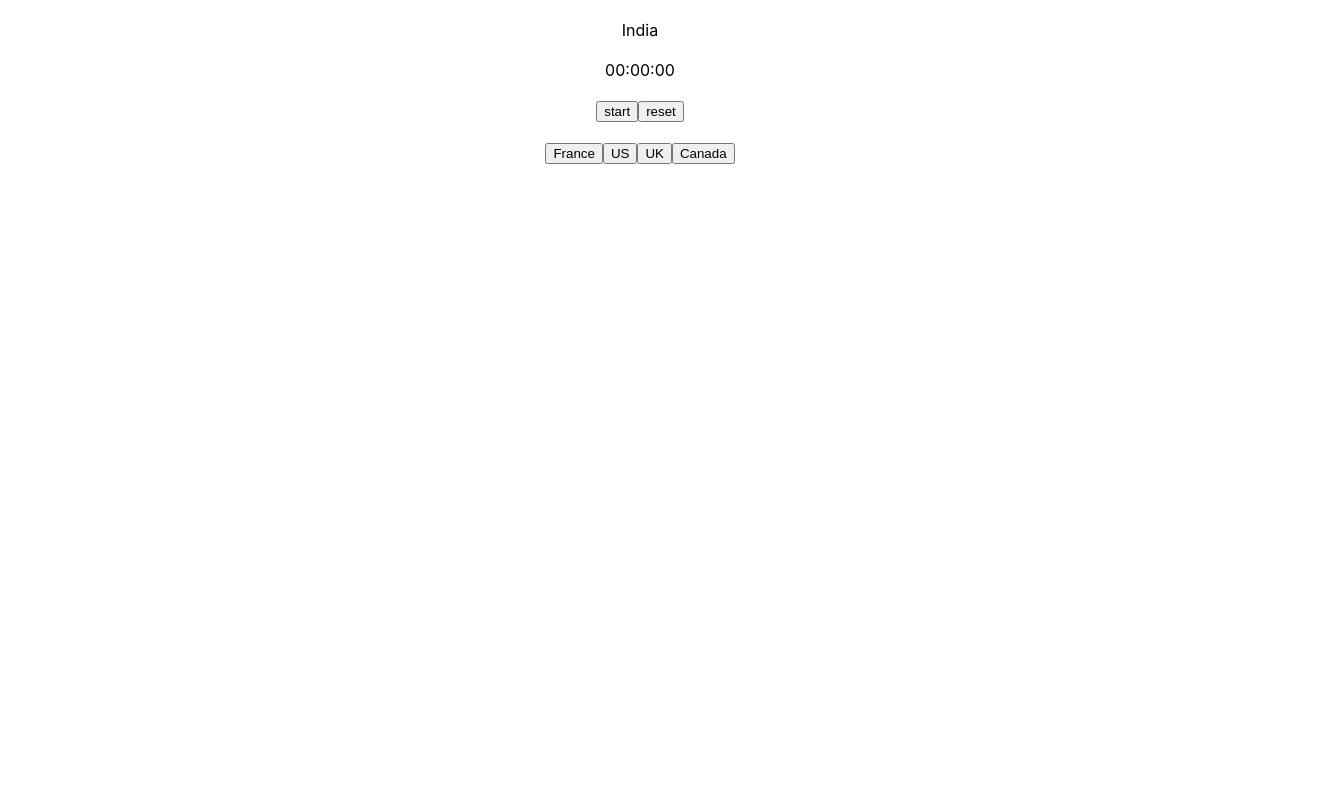
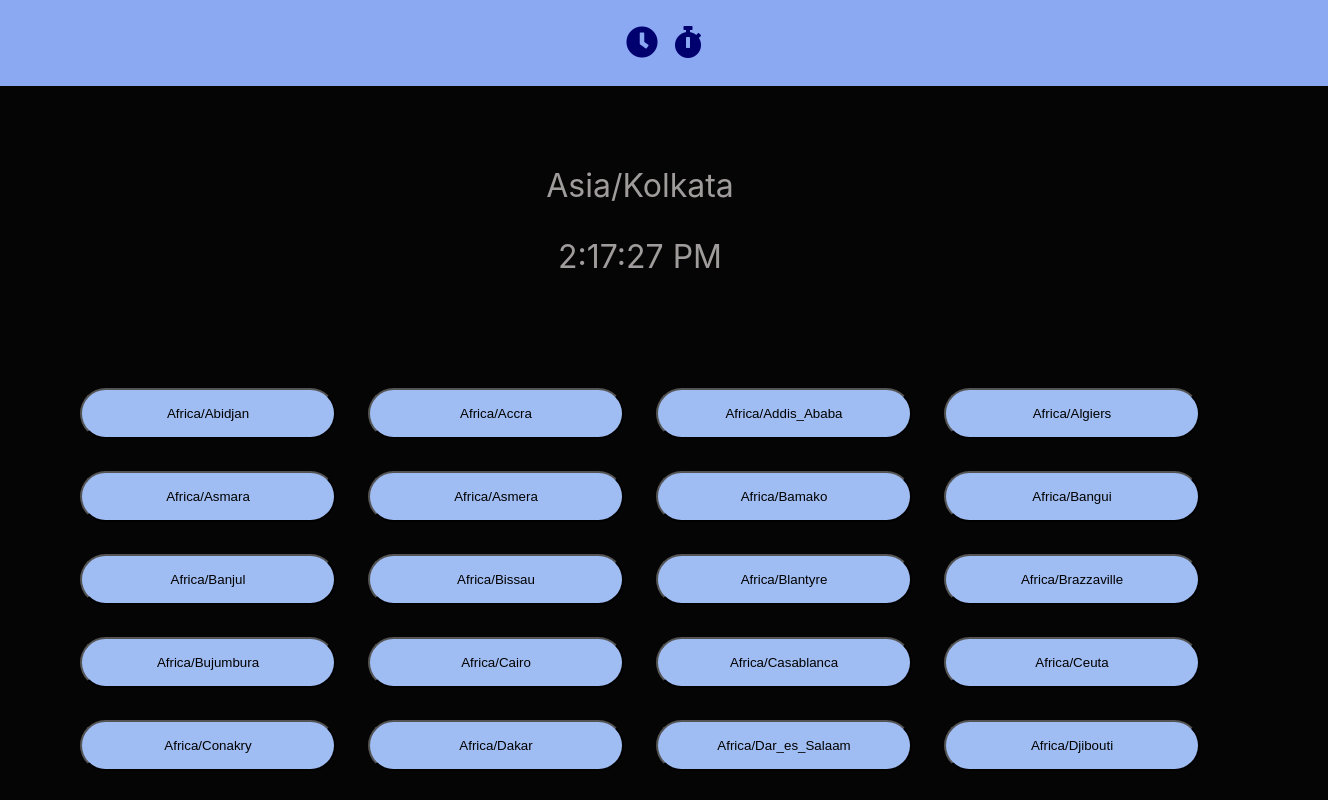
Before and after one commit to deepti2312/Stopwatch, a React (Create React App) app: page / in a window 1280 px wide. Shown: the top 800 px of the page, 1328 px wide, since content can reach past the window. Built offline with nearby package versions, Linux system fonts and the light colour scheme.

Commit message:
Added Routes, CSS and stopwatch

```diff
--- a/package.json
+++ b/package.json
@@ -11,6 +11,7 @@
     "react": "^18.2.0",
     "react-dom": "^18.2.0",
     "react-moment": "^1.1.3",
+    "react-router-dom": "^6.18.0",
     "react-scripts": "5.0.1",
     "web-vitals": "^2.1.4"
   },
--- a/public/index.html
+++ b/public/index.html
@@ -14,6 +14,9 @@
 
 <body>
   <noscript>You need to enable JavaScript to run this app.</noscript>
+  <link rel="stylesheet" href="https://maxcdn.bootstrapcdn.com/font-awesome/4.4.0/css/font-awesome.min.css" />
+  <link rel="stylesheet" href="https://use.fontawesome.com/releases/v5.6.3/css/all.css"
+    integrity="sha384-UHRtZLI+pbxtHCWp1t77Bi1L4ZtiqrqD80Kn4Z8NTSRyMA2Fd33n5dQ8lWUE00s/" crossorigin="anonymous" />
   <div id="root"></div>
 
 </body>
--- a/src/App.css
+++ b/src/App.css
@@ -1,38 +1,8 @@
-.App {
-  text-align: center;
+.page {
+  background-color: #282c34;
 }
 
-.App-logo {
-  height: 40vmin;
-  pointer-events: none;
+.alarmBtn {
+  color: black;
+  background-color: rgb(139, 168, 243);
 }
-
-@media (prefers-reduced-motion: no-preference) {
-  .App-logo {
-    animation: App-logo-spin infinite 20s linear;
-  }
-}
-
-.App-header {
-  background-color: #282c34;
-  min-height: 100vh;
-  display: flex;
-  flex-direction: column;
-  align-items: center;
-  justify-content: center;
-  font-size: calc(10px + 2vmin);
-  color: white;
-}
-
-.App-link {
-  color: #61dafb;
-}
-
-@keyframes App-logo-spin {
-  from {
-    transform: rotate(0deg);
-  }
-  to {
-    transform: rotate(360deg);
-  }
-}
--- a/src/App.js
+++ b/src/App.js
@@ -1,11 +1,20 @@
+import { BrowserRouter, Route, Routes } from 'react-router-dom';
 import './App.css';
-import Stopwatch from './Component';
+import { Stopwatch, Currenttime } from './Component';
+import Navbar from './Navbar';
 
 function App() {
   return (
-    <div className="App">
-      <Stopwatch />
-    </div>
+    <>
+      <BrowserRouter>
+        <Navbar />
+        <Routes>
+          <Route path='/' element={<Currenttime />} />
+          <Route path='/stopwatch' element={<Stopwatch />} />
+        </Routes>
+      </BrowserRouter>
+
+    </>
   );
 }
 
--- a/src/Component.css
+++ b/src/Component.css
@@ -0,0 +1,43 @@
+.time {
+    text-align: center;
+    margin-top: 5rem;
+    color: rgb(160, 156, 156);
+    font-size: xx-large;
+}
+
+.grid {
+    display: grid;
+    grid-template-columns: 1fr 1fr 1fr 1fr;
+    grid-gap: 2rem;
+    margin-block: 2rem;
+    padding: 5rem;
+}
+
+.Btn {
+    background-color: rgb(160, 189, 243);
+    border-radius: 4rem;
+    padding: 1rem;
+}
+
+.startBtn {
+    background-color: rgb(9, 231, 101);
+    border-radius: 4rem;
+    padding: 1rem;
+    margin-left: 1rem;
+}
+
+.stopBtn {
+    background-color: rgb(233, 50, 26);
+    border-radius: 4rem;
+    padding: 1rem;
+    margin-left: 1rem;
+
+}
+
+.resetBtn {
+    background-color: rgb(248, 204, 5);
+    border-radius: 4rem;
+    padding: 1rem;
+    margin-left: 1rem;
+
+}
--- a/src/Component.js
+++ b/src/Component.js
@@ -1,25 +1,27 @@
+import './Component.css'
 import React, { useState, useEffect } from "react";
-import moment from 'moment';
+import moment from 'moment-timezone';
 
 
-export default function Stopwatch() {
-    let initialTime = "00:00:00"
-    const [time, setTime] = useState(initialTime);
-    const [country, setCountry] = useState("India");
+function Stopwatch() {
+    const [time, setTime] = useState(0);
     const [isRunning, setIsRunning] = useState(false)
 
     useEffect(() => {
-        isRunning ?
-            setInterval(() => setTime(moment().format("LTS")), 1000) :
-            setTime(initialTime)
-    })
+        let intervalId;
+        if (isRunning) {
+            intervalId = setInterval(() => setTime(time + 1), 10)
+        } return () => clearInterval(intervalId);
+    }, [isRunning, time])
 
-    const france = () => {
-        setInterval(() => setTime(moment().format("LTS")), 1000)
-    }
+    const hours = Math.floor(time / 360000);
+    const minutes = Math.floor((time % 360000) / 6000);
+    const seconds = Math.floor((time % 6000) / 100);
+    const milliseconds = time % 100;
+
     const reset = () => {
         setIsRunning(false)
-        setTime(initialTime)
+        setTime(0)
     }
 
     const start = () => {
@@ -28,34 +30,54 @@ export default function Stopwatch() {
 
     const stop = () => {
         setIsRunning(false)
-        clearInterval()
     }
 
     return (
-        <div>
-            <br />
-            <div>
-                {country}
-            </div><br />
-            <div>
-                {time}
-            </div>
-            <div><br />
+        <div className='time'>
+            <p>
+                {hours}:{minutes.toString().padStart(2, "0")}:
+                {seconds.toString().padStart(2, "0")}:
+                {milliseconds.toString().padStart(2, "0")}
+            </p>
+            <p>
                 {
-                    isRunning ? <button onClick={stop}>stop</button> :
-                        <button onClick={start}>start</button>
+                    isRunning ? <button className="startBtn" onClick={stop}>stop</button> :
+                        <button className="stopBtn" onClick={start}>start</button>
                 }
-                <button onClick={reset}>reset</button>
-            </div><br />
-            <div>
-                <button onClick={france}>France</button>
-                <button>US</button>
-                <button>UK</button>
-                <button>Canada</button>
-            </div>
-            <div>
-
-            </div>
+                <button className="resetBtn" onClick={reset}>reset</button>
+            </p>
         </div>
     )
 }
+
+function Currenttime() {
+    const [zone, setZone] = useState("Asia/Kolkata")
+    const [time, setTime] = useState(moment().tz(zone).format("LTS"));
+    const countries = moment.tz.names()
+
+    useEffect(() => {
+        let clear = setInterval(() => {
+            setTime(moment().tz(zone).format("LTS"))
+        })
+        return () => clearInterval(clear)
+    }, [zone])
+
+    const changeTime = (country) => {
+        setZone(country)
+
+    }
+
+    return (
+        <>
+            <div className="time">
+                <p>{zone}</p>
+                <p>{time}</p>
+            </div>
+            <div className='grid'>
+                {countries.map((name) => <button className="Btn" onClick={() => changeTime(name)}>{name}</button>)}
+            </div>
+        </>
+    )
+}
+
+export { Stopwatch, Currenttime };
--- /dev/null
+++ b/src/Navbar.css
@@ -0,0 +1,24 @@
+.navBar {
+    width: 100%;
+    background-color: rgb(139, 168, 243);
+    padding: 1.5rem;
+    font-family: 'Lucida Sans', 'Lucida Sans Regular', 'Lucida Grande', 'Lucida Sans Unicode', Geneva, Verdana, sans-serif;
+}
+
+.icon {
+    text-align: center;
+
+}
+
+.clockicon {
+    font-size: xx-large;
+    text-align: center;
+    color: rgb(0, 0, 110);
+}
+
+.stopwatchicon {
+    font-size: xx-large;
+    margin-left: 1rem;
+    color: rgb(0, 0, 110);
+
+}
--- /dev/null
+++ b/src/Navbar.js
@@ -0,0 +1,15 @@
+import './Navbar.css'
+import { Link } from "react-router-dom";
+
+export default function Navbar() {
+    return (
+        <div>
+            <nav className='navBar'>
+                <div className='icon' >
+                    <Link to="/" className='clockicon'><i class="fa fa-clock"></i></Link>
+                    <Link to="/stopwatch" className='stopwatchicon'><i class="fa fa-stopwatch"></i></Link>
+                </div>
+            </nav>
+        </div>
+    )
+}
--- a/src/index.css
+++ b/src/index.css
@@ -5,6 +5,9 @@ body {
     sans-serif;
   -webkit-font-smoothing: antialiased;
   -moz-osx-font-smoothing: grayscale;
+  height: 100vh;
+  background-color: rgb(5, 5, 5);
+  color: white;
 }
 
 code {
```
Also changed, not shown: src/logo.svg (deleted), 1 other file (tests, documents, lock files or other folders).
